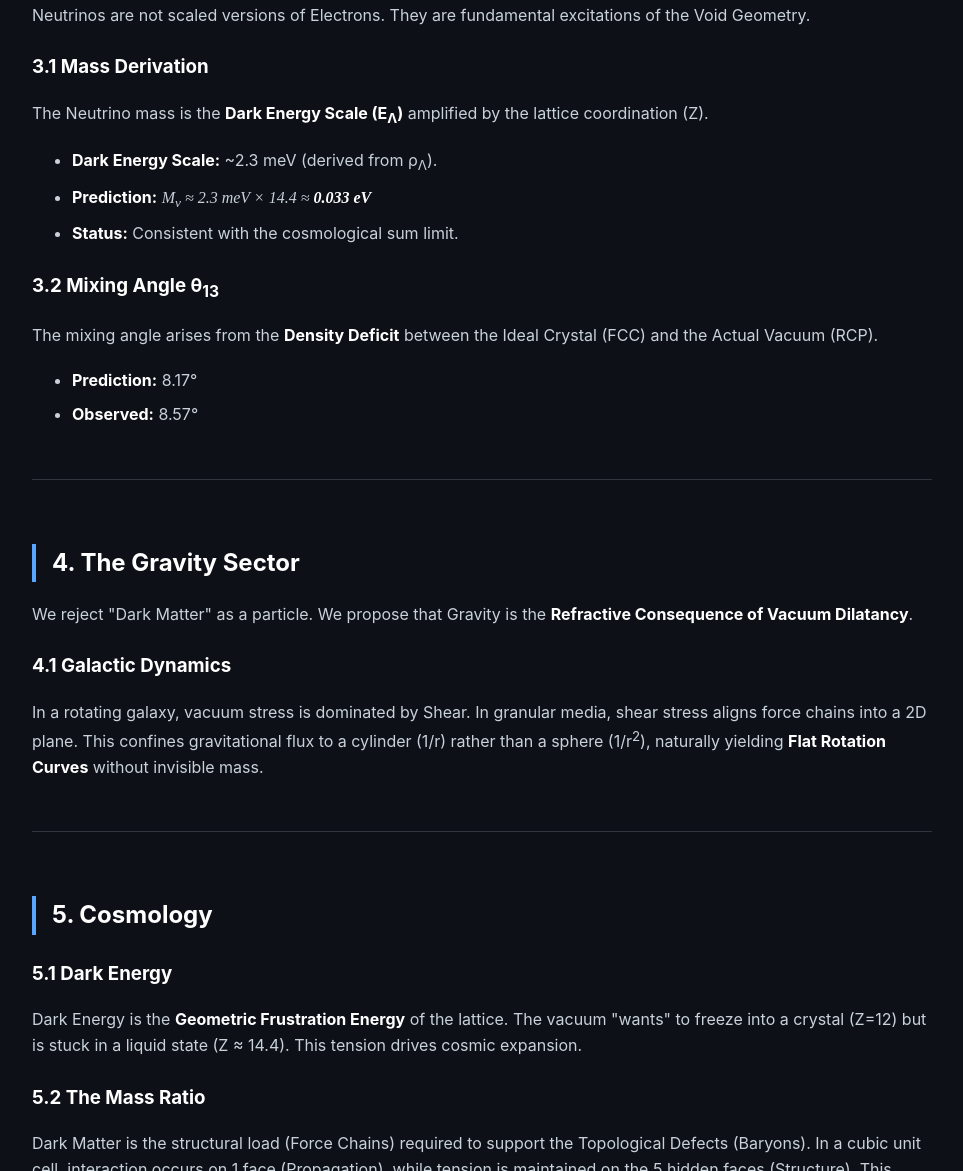
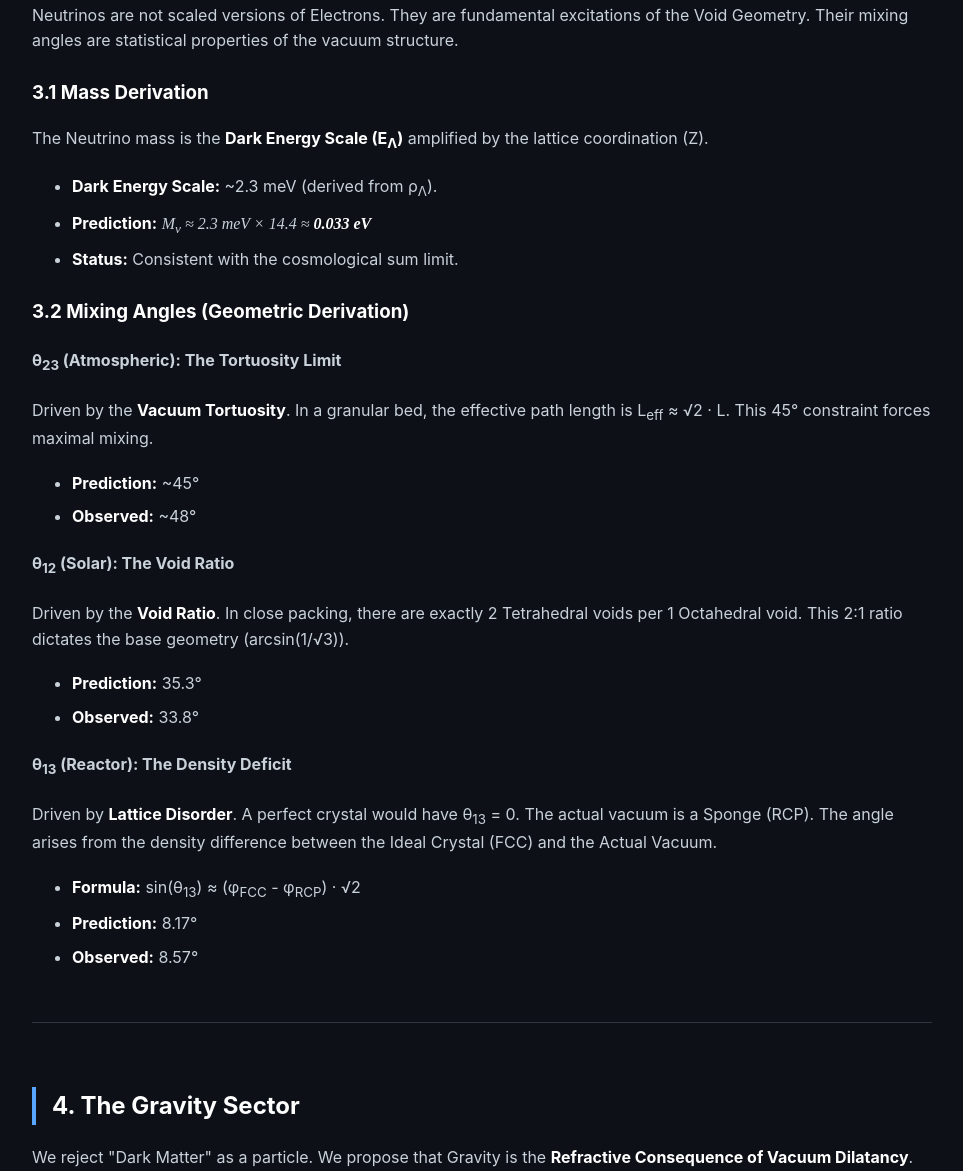
Before and after one commit to gomni1/SBF-Unified-Framework, a plain HTML site: page index.html in a window 1280 px wide. Shown: the part 2924-4095 px from the top of the page, without its empty margins (158-1121 px from the left). Drawn offline with Linux system fonts and the light colour scheme.

Commit message:
Update index.html

```diff
--- a/index.html
+++ b/index.html
@@ -246,9 +246,9 @@
         <p>At N=7, the required curvature exceeds the <strong>Inter-granular Friction Angle</strong> of the vacuum. The lattice "liquefies" (shears) before the knot can form. <strong>A 4th generation lepton is physically impossible.</strong></p>
     </section>
 
-    <section id="neutrinos">
+<section id="neutrinos">
         <h2>3. The Neutrino Sector (Void Scaling)</h2>
-        <p>Neutrinos are not scaled versions of Electrons. They are fundamental excitations of the Void Geometry.</p>
+        <p>Neutrinos are not scaled versions of Electrons. They are fundamental excitations of the Void Geometry. Their mixing angles are statistical properties of the vacuum structure.</p>
 
         <h3>3.1 Mass Derivation</h3>
         <p>The Neutrino mass is the <strong>Dark Energy Scale (E<sub>&Lambda;</sub>)</strong> amplified by the lattice coordination (Z).</p>
@@ -258,9 +258,26 @@
             <li><strong>Status:</strong> Consistent with the cosmological sum limit.</li>
         </ul>
 
-        <h3>3.2 Mixing Angle &theta;<sub>13</sub></h3>
-        <p>The mixing angle arises from the <strong>Density Deficit</strong> between the Ideal Crystal (FCC) and the Actual Vacuum (RCP).</p>
+        <h3>3.2 Mixing Angles (Geometric Derivation)</h3>
+
+        <h4>&theta;<sub>23</sub> (Atmospheric): The Tortuosity Limit</h4>
+        <p>Driven by the <strong>Vacuum Tortuosity</strong>. In a granular bed, the effective path length is L<sub>eff</sub> &approx; &radic;2 &middot; L. This 45&deg; constraint forces maximal mixing.</p>
         <ul>
+            <li><strong>Prediction:</strong> ~45&deg;</li>
+            <li><strong>Observed:</strong> ~48&deg;</li>
+        </ul>
+
+        <h4>&theta;<sub>12</sub> (Solar): The Void Ratio</h4>
+        <p>Driven by the <strong>Void Ratio</strong>. In close packing, there are exactly 2 Tetrahedral voids per 1 Octahedral void. This 2:1 ratio dictates the base geometry (arcsin(1/&radic;3)).</p>
+        <ul>
+            <li><strong>Prediction:</strong> 35.3&deg;</li>
+            <li><strong>Observed:</strong> 33.8&deg;</li>
+        </ul>
+
+        <h4>&theta;<sub>13</sub> (Reactor): The Density Deficit</h4>
+        <p>Driven by <strong>Lattice Disorder</strong>. A perfect crystal would have &theta;<sub>13</sub> = 0. The actual vacuum is a Sponge (RCP). The angle arises from the density difference between the Ideal Crystal (FCC) and the Actual Vacuum.</p>
+        <ul>
+            <li><strong>Formula:</strong> sin(&theta;<sub>13</sub>) &approx; (&phi;<sub>FCC</sub> - &phi;<sub>RCP</sub>) &middot; &radic;2</li>
             <li><strong>Prediction:</strong> 8.17&deg;</li>
             <li><strong>Observed:</strong> 8.57&deg;</li>
         </ul>
```
